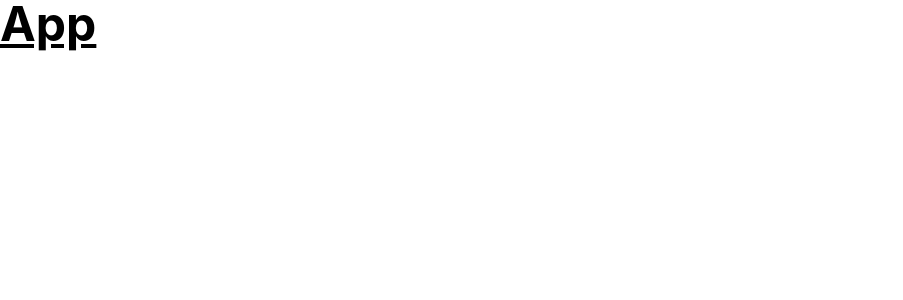
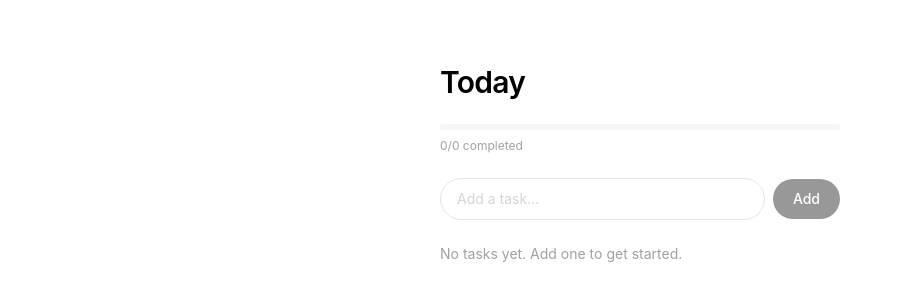
Before and after one commit to gabrielciprianoo/todo, a React (Vite) app: page / in a window 1280 px wide. Shown: the top 300 px of the page, without its empty margins (0-903 px from the left). Built offline with nearby package versions, Linux system fonts and the light colour scheme.

Commit message:
✨ update App component to render TasksPage and add base styles in index.css

```diff
--- a/src/App.tsx
+++ b/src/App.tsx
@@ -1,7 +1,5 @@
-
+import { TasksPage } from "./features/tasks/TasksPage";
 
 export default function App() {
-  return (
-    <div className="text-5xl font-bold underline">App</div>
-  )
+  return <TasksPage />;
 }
--- a/src/index.css
+++ b/src/index.css
@@ -1 +1,8 @@
 @import "tailwindcss";
+
+body {
+  font-family: -apple-system, BlinkMacSystemFont, "SF Pro Text", "Helvetica Neue", Arial, sans-serif;
+  background-color: #ffffff;
+  color: #000000;
+  -webkit-font-smoothing: antialiased;
+}
```
